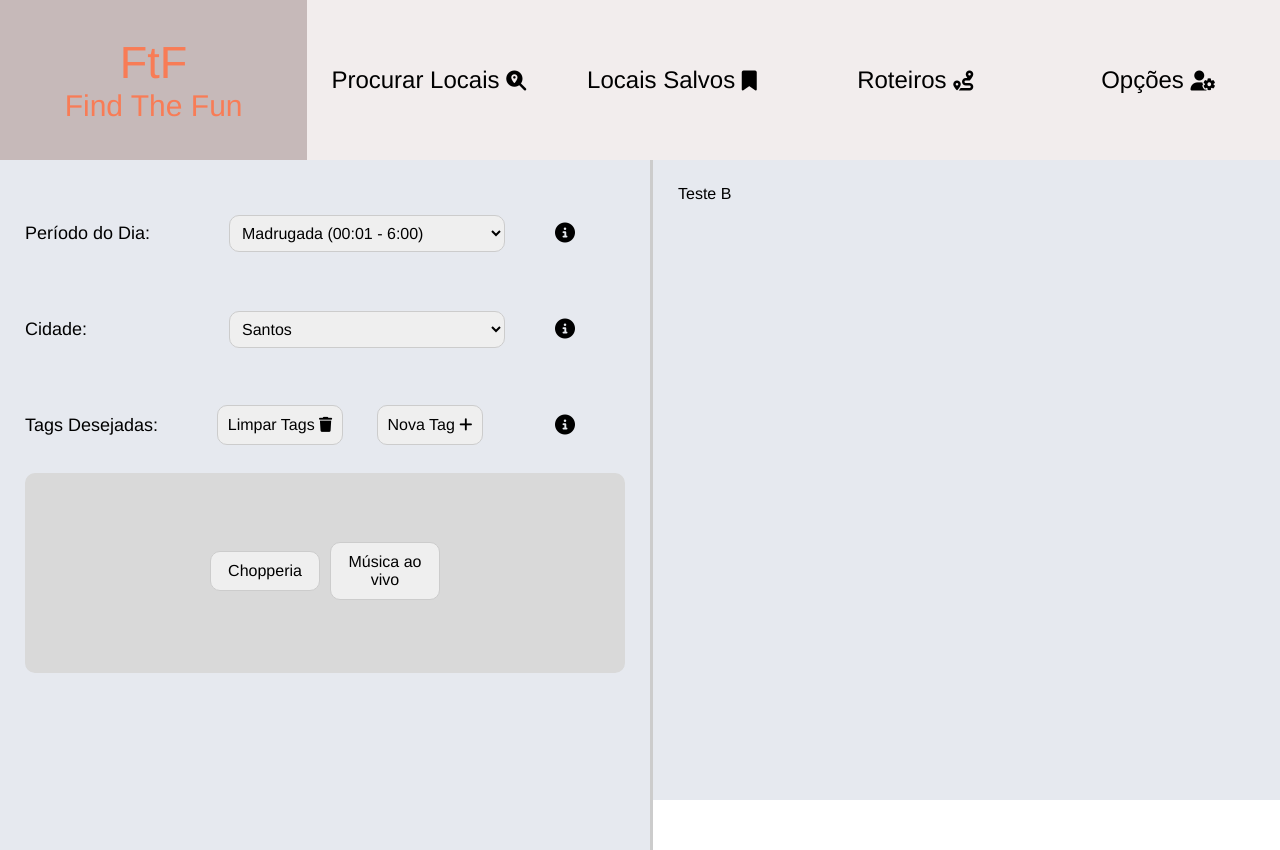
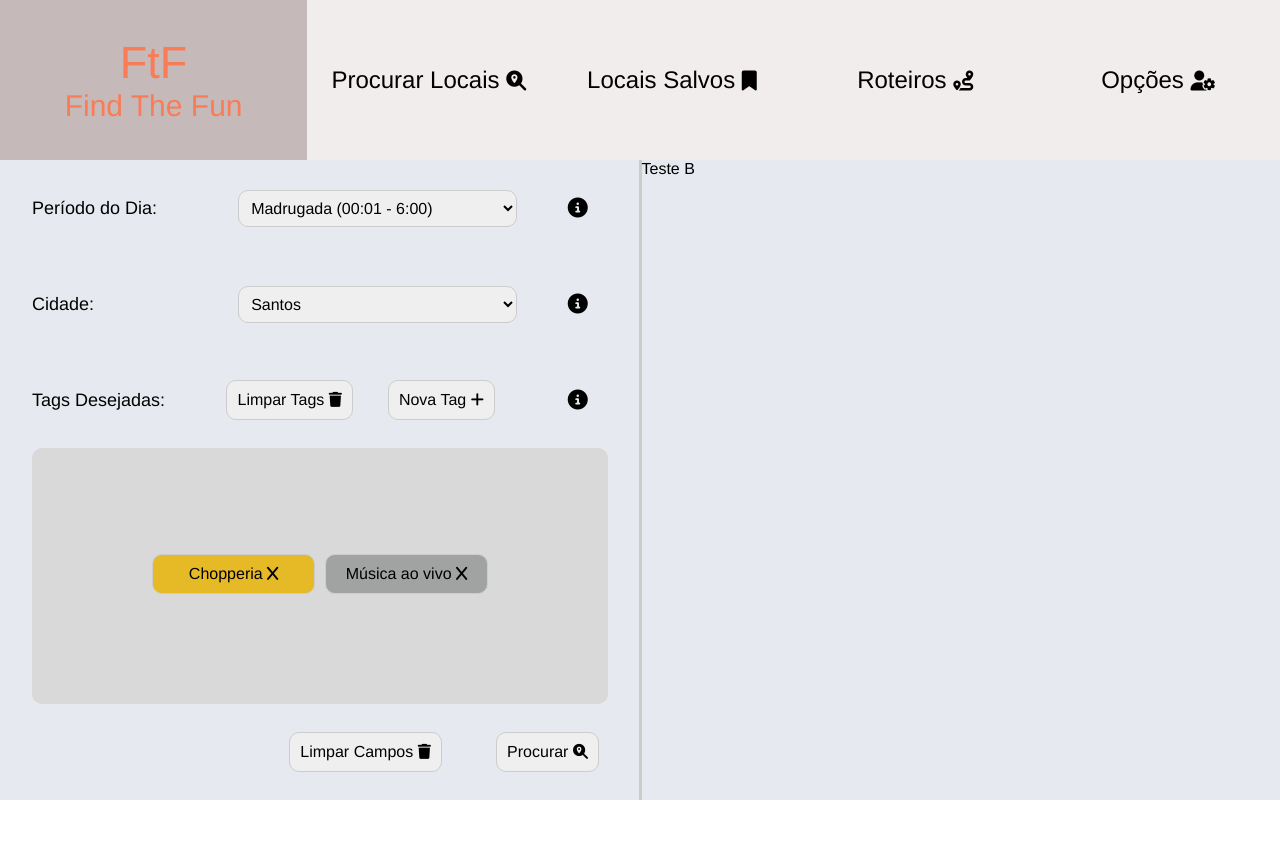
Before and after one commit to BCQueiroz/ftf-frontend, an Angular app: page / in a window 1280 px wide. After the commit the page ends 800 px from the top, so only its background shows below. Built offline with nearby package versions, Linux system fonts and the light colour scheme.

Commit message:
feat: terminando o design básico do lado esquerdo da tela de pesquisa

```diff
--- a/src/app/components/search-locals/search-locals.component.html
+++ b/src/app/components/search-locals/search-locals.component.html
@@ -29,7 +29,7 @@
         <div class="option-section">
             <div class="tag-description"><span>Tags Desejadas: </span></div>
             <div class="tag-button">
-                <button>
+                <button (click)="clearTags()">
                     <span>Limpar Tags   <i class="fa-solid fa-trash tag-image"></i></span>
                 </button>
             </div>
@@ -45,8 +45,18 @@
         <div class="tag-section">
             <div class="rectangle">
                 @for (tag of tagsSelected; track $index) {
-                    <button (click)="onTagSelectedClick(tag)">{{ tag.nm_tag }}</button>
+                    <button [style.background-color]="tag.color_tag"
+                        (click)="onTagSelectedClick(tag)">{{ tag.nm_tag }} <span><i class="fa-solid fa-x tag-image"></i></span>
+                    </button>
                 }
+            </div>
+        </div>
+        <div class="sub-section">
+            <div class="sub-button">
+                <button (click)="clearFilters()"><span>Limpar Campos  <i class="fa-solid fa-trash tag-image"></i></span></button>
+            </div>
+            <div class="sub-button">
+                <button (click)="searchLocals()"><span>Procurar <i class="fa-solid fa-magnifying-glass-location tag-image"></i></span></button>
             </div>
         </div>
     </div>
--- a/src/app/components/search-locals/search-locals.component.scss
+++ b/src/app/components/search-locals/search-locals.component.scss
@@ -6,7 +6,7 @@
 
 .section-left, .section-right {
   flex: 1;
-  padding: 25px;
+  //padding: 25px;
 }
 
 .section-left {
@@ -20,10 +20,11 @@
 }
 
 .option-section {
-    width: 100%;
+    width: 95%;
     display: flex;
     flex-direction: row;
     height: 15%;
+    margin-left: 5%;
 }
 
 .option-description {
@@ -59,9 +60,10 @@
 
 .tag-section {
     height: 40%;
-    width: 100%;
+    width: 95%;
     display: flex;
     flex-direction: row;
+    margin-left: 5%;
 }
 
 .tag-description {
@@ -92,9 +94,27 @@
     justify-content: center;
 }
 
+.sub-section {
+    width: 95%;
+    display: flex;
+    flex-direction: row;
+    align-items: center;
+    justify-content: flex-end;
+    height: 15%;
+    margin-left: 5%;
+}
+
+.sub-button {
+    font-size: 18px;
+    width: 30%;
+    display: flex;
+    align-items: center;
+    justify-content: center;
+}
+
 .rectangle {
-    width: 600px;
-    height: 200px;
+    width: 95%;
+    height: 100%;
     border: 1px #D9D9D9;
     display: flex;
     justify-content: center;
@@ -107,7 +127,7 @@
 }
 
 .rectangle button {
-    flex-basis: calc(20% - 10px);
+    flex-basis: calc(30% - 10px);
     margin-bottom: 5px;
 }
 
--- a/src/app/components/search-locals/search-locals.component.ts
+++ b/src/app/components/search-locals/search-locals.component.ts
@@ -22,8 +22,8 @@ export class SearchLocalsComponent implements OnInit{
   ];
 
   tagsSelected = [
-    { id_tag: 1, nm_tag: "Chopperia" },
-    { id_tag: 2, nm_tag: "Música ao vivo"}
+    { id_tag: 1, nm_tag: "Chopperia", color_tag: "#e6b927" },
+    { id_tag: 2, nm_tag: "Música ao vivo", color_tag: "#a0a3a1"}
   ]
 
   ngOnInit(): void {
@@ -51,7 +51,19 @@ export class SearchLocalsComponent implements OnInit{
   }
 
   openTagListModal() {
-    this.tagsSelected.push({id_tag: -1, nm_tag: "Hamburgueria"})
+    this.tagsSelected.push({id_tag: -1, nm_tag: "Hamburgueria", color_tag: "#065e2e"})
+  }
+
+  clearTags(){
+    this.tagsSelected = []
+  }
+
+  clearFilters(){
+    this.clearTags()
+  }
+
+  searchLocals(){
+    console.log("Pesquisando locais - teste.")
   }
 
 }
```
